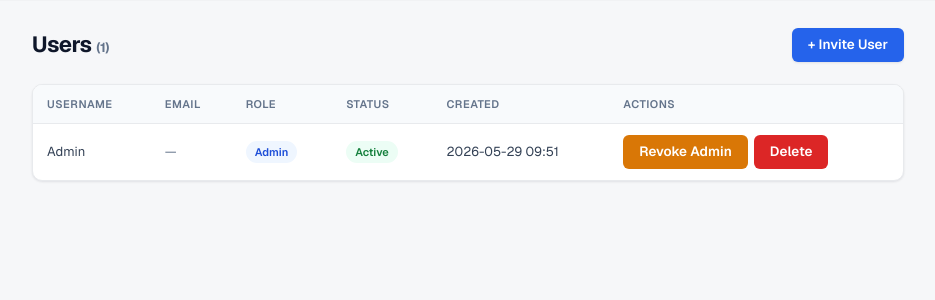
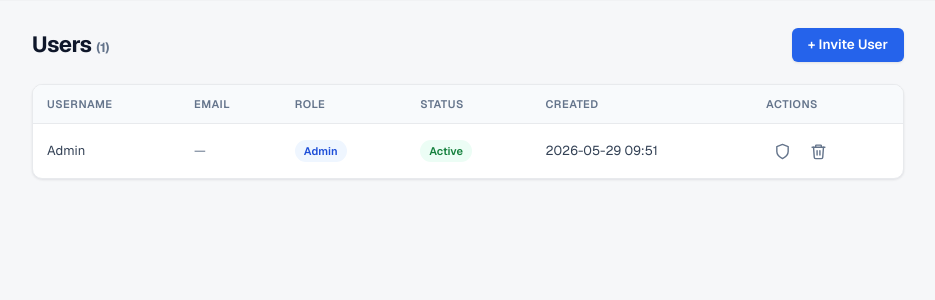
Before and after one commit to Fayz12345/inventory-chatbot, a Flask app: page /admin/users in a window 1280 px wide. Shown: the part 58-358 px from the top of the page, without its empty margins (172-1107 px from the left). Run offline with Flask 3, Linux system fonts and the light colour scheme; the visitor is signed in with stand-in values (Sample User, id 1); data comes from the database, SQL or seed files in the repository; parts of the project's set-up code (start-up, migrations or seed data) failed here and were passed over.

Commit message:
feat(users): icon action buttons and reusable confirm modal on the users page

```diff
--- a/templates/admin_users.html
+++ b/templates/admin_users.html
@@ -1,5 +1,21 @@
 {% extends "_base.html" %}
 {% block title %}User Management — Bridge Platform{% endblock %}
+{% block head_extra %}
+<style>
+  /* Icon action buttons — match the design-system tokens */
+  .actions { display: flex; gap: 4px; flex-wrap: wrap; }
+  .icon-btn { display: inline-flex; align-items: center; justify-content: center; width: 32px; height: 32px;
+    padding: 0; border: 1px solid transparent; border-radius: var(--r-sm); background: transparent;
+    color: var(--muted); cursor: pointer; transition: background .15s, color .15s, border-color .15s; }
+  .icon-btn svg { width: 17px; height: 17px; }
+  .icon-btn:hover { background: var(--surface-2); color: var(--ink); border-color: var(--border-strong); }
+  .icon-btn--brand:hover   { background: var(--brand-50);   color: var(--brand-700);   border-color: var(--brand-100); }
+  .icon-btn--warn:hover    { background: var(--warning-50); color: var(--warning-700); border-color: var(--warning-100); }
+  .icon-btn--success:hover { background: var(--success-50); color: var(--success-700); border-color: var(--success-100); }
+  .icon-btn--danger:hover  { background: var(--danger-50);  color: var(--danger-700);  border-color: var(--danger-100); }
+  #confirm-message { font-size: 14px; color: var(--ink-2); margin: -6px 0 4px; }
+</style>
+{% endblock %}
 {% block body %}
 <div class="page page--narrow">
   <div class="page-head">
@@ -38,13 +54,26 @@
             <div class="actions">
               {% if u.username != username %}
                 {% if not u.password_set %}
-                <button class="btn btn-sm btn-green" onclick="resendInvite({{ u.id }}, '{{ u.username }}')">Resend Invite</button>
+                <button class="icon-btn icon-btn--success" title="Resend invite" aria-label="Resend invite"
+                        onclick="resendInvite({{ u.id }}, '{{ u.username }}')">
+                  <svg viewBox="0 0 24 24" fill="none" stroke="currentColor" stroke-width="2" stroke-linecap="round" stroke-linejoin="round"><path d="M22 2 11 13"/><path d="M22 2 15 22l-4-9-9-4 20-7z"/></svg>
+                </button>
                 {% endif %}
                 {% if u.email %}
-                <button class="btn btn-sm btn-outline" onclick="resetPassword({{ u.id }}, '{{ u.username }}')">Reset Password</button>
+                <button class="icon-btn icon-btn--brand" title="Reset password" aria-label="Reset password"
+                        onclick="resetPassword({{ u.id }}, '{{ u.username }}')">
+                  <svg viewBox="0 0 24 24" fill="none" stroke="currentColor" stroke-width="2" stroke-linecap="round" stroke-linejoin="round"><circle cx="7.5" cy="15.5" r="4.5"/><path d="m10.7 12.3 8-8"/><path d="m16.5 6.5 3 3"/><path d="m19 4 2 2"/></svg>
+                </button>
                 {% endif %}
-                <button class="btn btn-sm btn-yellow" onclick="toggleAdmin({{ u.id }})">{{ 'Revoke Admin' if u.is_admin else 'Make Admin' }}</button>
-                <button class="btn btn-sm btn-danger" onclick="deleteUser({{ u.id }}, '{{ u.username }}')">Delete</button>
+                <button class="icon-btn {{ 'icon-btn--warn' if u.is_admin else 'icon-btn--brand' }}"
+                        title="{{ 'Revoke admin' if u.is_admin else 'Make admin' }}" aria-label="{{ 'Revoke admin' if u.is_admin else 'Make admin' }}"
+                        onclick="toggleAdmin({{ u.id }}, '{{ u.username }}', {{ 'true' if u.is_admin else 'false' }})">
+                  <svg viewBox="0 0 24 24" fill="none" stroke="currentColor" stroke-width="2" stroke-linecap="round" stroke-linejoin="round"><path d="M12 22s8-4 8-10V5l-8-3-8 3v7c0 6 8 10 8 10z"/></svg>
+                </button>
+                <button class="icon-btn icon-btn--danger" title="Delete user" aria-label="Delete user"
+                        onclick="deleteUser({{ u.id }}, '{{ u.username }}')">
+                  <svg viewBox="0 0 24 24" fill="none" stroke="currentColor" stroke-width="2" stroke-linecap="round" stroke-linejoin="round"><path d="M3 6h18"/><path d="M8 6V4a1 1 0 0 1 1-1h6a1 1 0 0 1 1 1v2"/><path d="M19 6l-1 14a2 2 0 0 1-2 2H8a2 2 0 0 1-2-2L5 6"/><path d="M10 11v6M14 11v6"/></svg>
+                </button>
               {% endif %}
             </div>
           </td>
@@ -80,6 +109,19 @@
   </div>
 </div>
 
+<!-- Reusable Confirmation Modal (replaces native confirm()) -->
+<div id="confirm-modal" class="modal-overlay" onclick="if(event.target===this)closeConfirm()">
+  <div class="modal" style="width:420px">
+    <button class="modal-close" onclick="closeConfirm()">&times;</button>
+    <h3 id="confirm-title">Are you sure?</h3>
+    <p id="confirm-message"></p>
+    <div class="modal-actions" style="justify-content:flex-end">
+      <button class="btn btn-outline" onclick="closeConfirm()">Cancel</button>
+      <button class="btn btn-primary" id="confirm-ok">Confirm</button>
+    </div>
+  </div>
+</div>
+
 <div id="toast" class="toast"></div>
 {% endblock %}
 {% block scripts %}
@@ -96,6 +138,42 @@ function showCreateModal() {
 
 function closeModals() {
     document.querySelectorAll('.modal-overlay').forEach(function(m) { m.classList.remove('active'); });
+}
+
+// --- Reusable confirmation dialog ---
+var _confirmCb = null;
+function openConfirm(opts) {
+    document.getElementById('confirm-title').textContent = opts.title || 'Are you sure?';
+    document.getElementById('confirm-message').textContent = opts.message || '';
+    var ok = document.getElementById('confirm-ok');
+    ok.textContent = opts.confirmLabel || 'Confirm';
+    ok.className = 'btn ' + (opts.danger ? 'btn-danger' : 'btn-primary');
+    _confirmCb = opts.onConfirm || null;
+    document.getElementById('confirm-modal').classList.add('active');
+    ok.focus();
+}
+function closeConfirm() {
+    document.getElementById('confirm-modal').classList.remove('active');
+    _confirmCb = null;
+}
+document.getElementById('confirm-ok').addEventListener('click', function() {
+    var cb = _confirmCb;
+    closeConfirm();
+    if (cb) cb();
+});
+
+function _post(url, body, okMsg, reload) {
+    fetch(url, { method: 'POST', headers: { 'Content-Type': 'application/json' }, body: JSON.stringify(body) })
+    .then(function(r) { return r.json(); })
+    .then(function(data) {
+        if (data.ok) {
+            showToast(okMsg, 'success');
+            if (reload) setTimeout(function() { location.reload(); }, 800);
+        } else {
+            showToast(data.error, 'error');
+        }
+    })
+    .catch(function() { showToast('Network error', 'error'); });
 }
 
 function createUser() {
@@ -132,62 +210,40 @@ function createUser() {
 }
 
 function resendInvite(id, username) {
-    if (!confirm('Resend invite email to ' + username + '?')) return;
-    fetch('/admin/users/resend-invite', {
-        method: 'POST',
-        headers: { 'Content-Type': 'application/json' },
-        body: JSON.stringify({ id: id })
-    })
-    .then(function(r) { return r.json(); })
-    .then(function(data) {
-        if (data.ok) {
-            showToast('Invite resent to ' + username, 'success');
-        } else {
-            showToast(data.error, 'error');
-        }
-    })
-    .catch(function() { showToast('Network error', 'error'); });
+    openConfirm({
+        title: 'Resend invite',
+        message: 'Resend the invite email to "' + username + '"?',
+        confirmLabel: 'Resend',
+        onConfirm: function() { _post('/admin/users/resend-invite', { id: id }, 'Invite resent to ' + username); }
+    });
 }
 
 function resetPassword(id, username) {
-    if (!confirm('Send a password reset email to ' + username + '?')) return;
-    fetch('/admin/users/reset-password', {
-        method: 'POST',
-        headers: { 'Content-Type': 'application/json' },
-        body: JSON.stringify({ id: id })
-    })
-    .then(function(r) { return r.json(); })
-    .then(function(data) {
-        if (data.ok) {
-            showToast('Password reset email sent', 'success');
-        } else {
-            showToast(data.error, 'error');
-        }
-    })
-    .catch(function() { showToast('Network error', 'error'); });
+    openConfirm({
+        title: 'Reset password',
+        message: 'Send a password reset email to "' + username + '"?',
+        confirmLabel: 'Send reset',
+        onConfirm: function() { _post('/admin/users/reset-password', { id: id }, 'Password reset email sent'); }
+    });
 }
 
-function toggleAdmin(id) {
-    fetch('/admin/users/toggle-admin', {
-        method: 'POST',
-        headers: { 'Content-Type': 'application/json' },
-        body: JSON.stringify({ id: id })
-    })
-    .then(function(r) { return r.json(); })
-    .then(function(data) {
-        if (data.ok) {
-            showToast('Role updated', 'success');
-            setTimeout(function() { location.reload(); }, 800);
-        } else {
-            showToast(data.error, 'error');
-        }
-    })
-    .catch(function() { showToast('Network error', 'error'); });
+function toggleAdmin(id, username, isAdmin) {
+    openConfirm({
+        title: isAdmin ? 'Revoke admin' : 'Make admin',
+        message: (isAdmin ? 'Remove admin privileges from "' : 'Grant admin privileges to "') + username + '"?',
+        confirmLabel: isAdmin ? 'Revoke' : 'Grant',
+        danger: isAdmin,
+        onConfirm: function() { _post('/admin/users/toggle-admin', { id: id }, 'Role updated', true); }
+    });
 }
 
 function deleteUser(id, username) {
-    if (!confirm('Delete user "' + username + '"? This cannot be undone.')) return;
-
+    openConfirm({
+        title: 'Delete user',
+        message: 'Permanently delete "' + username + '"? This cannot be undone.',
+        confirmLabel: 'Delete',
+        danger: true,
+        onConfirm: function() {
             fetch('/admin/users/delete', {
                 method: 'POST',
                 headers: { 'Content-Type': 'application/json' },
@@ -197,12 +253,15 @@ function deleteUser(id, username) {
             .then(function(data) {
                 if (data.ok) {
                     showToast('User deleted', 'success');
-            document.getElementById('user-' + id).remove();
+                    var el = document.getElementById('user-' + id);
+                    if (el) el.remove();
                 } else {
                     showToast(data.error, 'error');
                 }
             })
             .catch(function() { showToast('Network error', 'error'); });
+        }
+    });
 }
 
 function showToast(msg, type) {
@@ -213,6 +272,6 @@ function showToast(msg, type) {
     setTimeout(function() { t.style.display = 'none'; }, 3000);
 }
 
-document.addEventListener('keydown', function(e) { if (e.key === 'Escape') closeModals(); });
+document.addEventListener('keydown', function(e) { if (e.key === 'Escape') { closeModals(); closeConfirm(); } });
 </script>
 {% endblock %}
```
Lines whose indentation alone changed are shown as unchanged.
